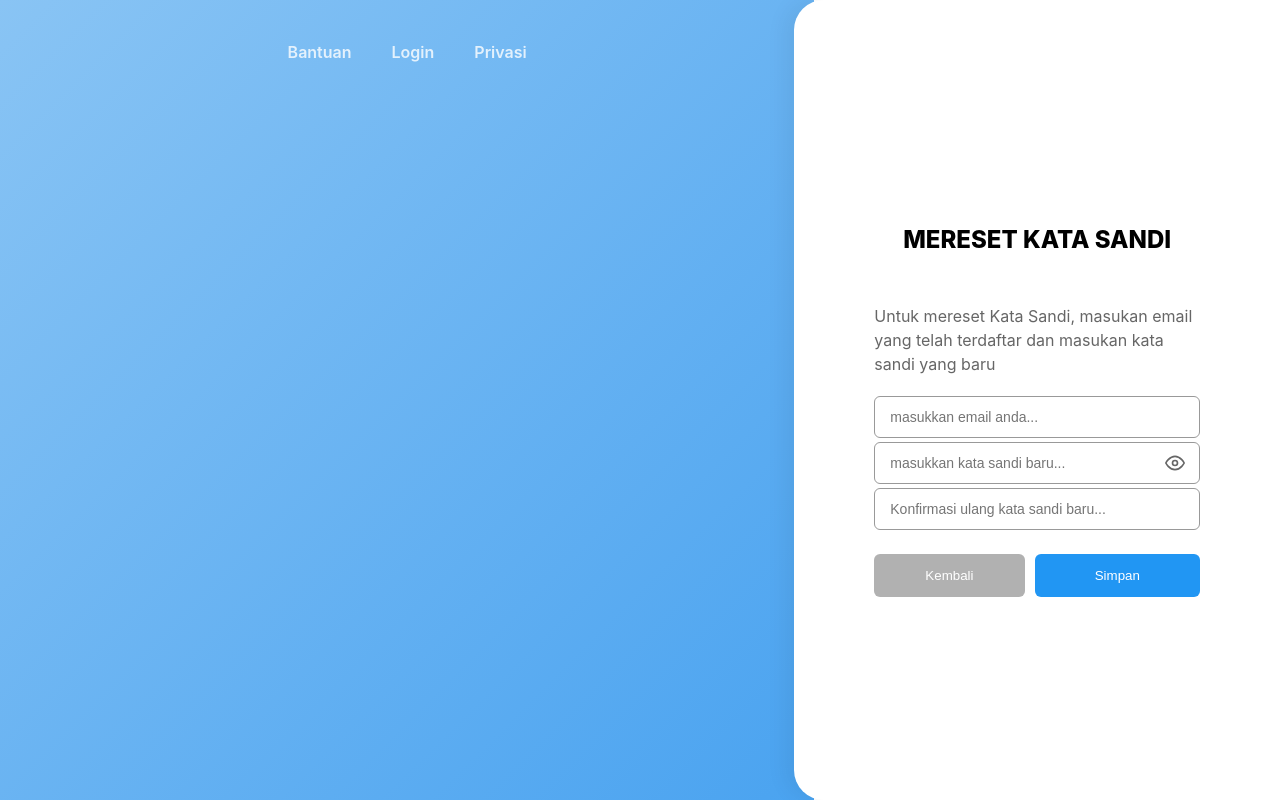
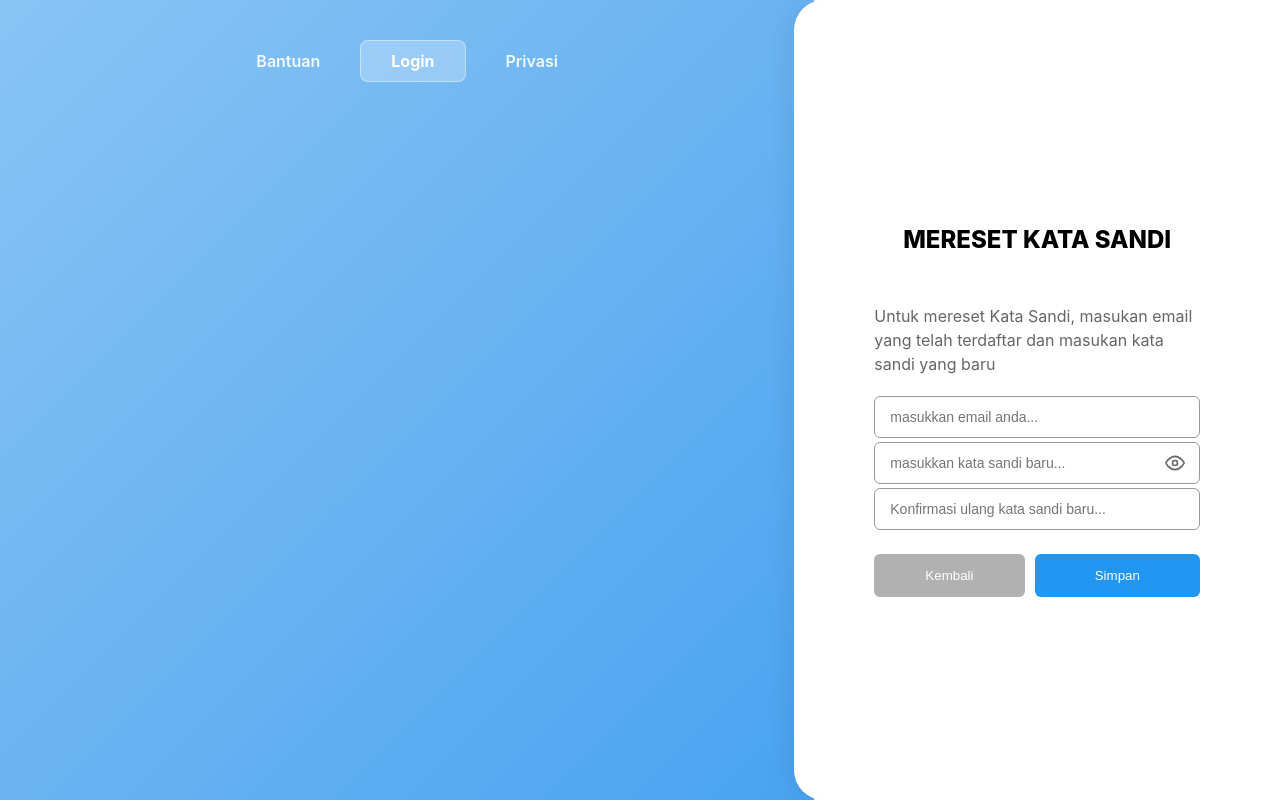
Before and after one commit to rapsz30/Sipenas---Sistem-Pengelolaan-Nomor-dan-Agenda-Surat, a React (Vite) app in the folder sipenas/: page /forgot-password in a window 1280 px wide. Built offline with nearby package versions, Linux system fonts and the light colour scheme.

Commit message:
Perbaiki Bug

```diff
--- a/sipenas/src/components/Navbar.tsx
+++ b/sipenas/src/components/Navbar.tsx
@@ -3,13 +3,32 @@ import "./Navbar.css";
 
 const Navbar = () => {
   const location = useLocation();
-  const isActive = (path: string) => location.pathname === path ? "nav-item-active" : "nav-item";
+  const isLoginGroup =
+    location.pathname === "/" ||
+    location.pathname === "/forgot-password" ||
+    location.pathname === "/forgot-username";
+
+  const isPrivacy = location.pathname === "/privacy";
 
   return (
     <nav className="shared-nav">
-      <Link to="#" className="nav-item">Bantuan</Link>
-      <Link to="/" className={isActive("/")}>Login</Link>
-      <Link to="/privacy" className={isActive("/privacy")}>Privasi</Link>
+      <Link to="#" className="nav-item">
+        Bantuan
+      </Link>
+
+      <Link
+        to="/"
+        className={isLoginGroup ? "nav-item-active" : "nav-item"}
+      >
+        Login
+      </Link>
+
+      <Link
+        to="/privacy"
+        className={isPrivacy ? "nav-item-active" : "nav-item"}
+      >
+        Privasi
+      </Link>
     </nav>
   );
 };
--- a/sipenas/src/layouts/AuthLayout.css
+++ b/sipenas/src/layouts/AuthLayout.css
@@ -29,6 +29,14 @@
   margin-left: -20px;
   z-index: 10;
 }
+
+.top-bar {
+  width: 100%;
+  display: flex;
+  justify-content: center;
+  margin-bottom: 40px;
+}
+
 
 .top-nav {
   display: flex;
--- a/sipenas/src/layouts/AuthLayout.tsx
+++ b/sipenas/src/layouts/AuthLayout.tsx
@@ -1,22 +1,15 @@
-import { Outlet, Link, useLocation } from "react-router-dom";
+import { Outlet } from "react-router-dom";
+import Navbar from "../components/Navbar";
 import "./AuthLayout.css";
 
 const AuthLayout = () => {
-  const location = useLocation();
-
-  const getLinkClass = (path: string) => {
-    return location.pathname === path ? "nav-btn-active" : "nav-link";
-  };
-
   return (
     <div className="auth-container">
       {/* Panel Kiri */}
       <div className="left-panel">
-        <nav className="top-nav">
-          <Link to="#" className="nav-link">Bantuan</Link>
-          <Link to="/" className={getLinkClass("/")}>Login</Link>
-          <Link to="/privacy" className={getLinkClass("/privacy")}>Privasi</Link>
-        </nav>
+        <div className="top-bar">
+          <Navbar />
+        </div>
       </div>
 
       {/* Panel Kanan */}
--- a/sipenas/src/pages/ForgotPass.tsx
+++ b/sipenas/src/pages/ForgotPass/ForgotPass.tsx
@@ -1,7 +1,7 @@
 import { useState } from "react";
 import { Link } from "react-router-dom";
-import InputField from "../components/InputField";
-import Button from "../components/Button";
+import InputField from "../../components/InputField";
+import Button from "../../components/Button";
 
 const ForgotPassword = () => {
   const [showPassword, setShowPassword] = useState(false);
--- a/sipenas/src/pages/ForgotUsn.tsx
+++ b/sipenas/src/pages/ForgotUsername/ForgotUsn.tsx
@@ -1,6 +1,6 @@
 import { Link } from "react-router-dom";
-import InputField from "../components/InputField";
-import Button from "../components/Button";
+import InputField from "../../components/InputField";
+import Button from "../../components/Button";
 
 const ForgotUsername = () => {
   return (
--- a/sipenas/src/pages/Login.tsx
+++ b/sipenas/src/pages/Login/Login.tsx
@@ -1,23 +1,25 @@
+import { useState } from "react";
 import { Link } from "react-router-dom";
-import InputField from "../components/InputField";
-import Button from "../components/Button";
+import InputField from "../../components/InputField";
+import Button from "../../components/Button";
 
 const Login = () => {
   return (
     <>
       <h2 className="page-title">LOGIN AKUN</h2>
+
       <form onSubmit={(e) => e.preventDefault()}>
         <InputField label="Nama Pengguna" placeholder="Nama Pengguna" />
 
-        <div style={{ textAlign: "left", marginBottom: "20px" }}>
+        <div
+          style={{
+            textAlign: "left",
+            marginBottom: "15px",
+          }}
+        >
           <Link
             to="/forgot-username"
-            style={{
-              fontSize: "14px",
-              color: "#3b82f6",
-              textDecoration: "none",
-              fontWeight: 525,
-            }}
+            style={{ fontSize: "14px", color: "#3b82f6", textDecoration: "none", fontWeight: "500"}}
           >
             Lupa Nama Pengguna?
           </Link>
@@ -29,19 +31,21 @@ const Login = () => {
           placeholder="Kata Sandi"
         />
 
-        <div style={{ textAlign: "left", marginBottom: "20px" }}>
+        <div
+          style={{
+            textAlign: "left",
+            marginBottom: "20px",
+          }}
+        >
           <Link
             to="/forgot-password"
-            style={{
-              fontSize: "14px",
-              color: "#3b82f6",
-              textDecoration: "none",
-              fontWeight: 525,
-            }}
+            style={{ fontSize: "14px", color: "#3b82f6", textDecoration: "none", fontWeight: "500"}}
           >
             Lupa Kata Sandi?
           </Link>
         </div>
+
+        <div className="captcha-section" style={{ marginBottom: "20px" }}></div>
 
         <Button type="submit" variant="primary">
           Masuk
--- a/sipenas/src/pages/Privacy.tsx
+++ b/sipenas/src/pages/Privacy/Privacy.tsx
@@ -1,4 +1,4 @@
-import Navbar from "../components/Navbar";
+import Navbar from "../../components/Navbar";
 import "./Privacy.css";
 
 const Privacy = () => {
```
Also changed, not shown: sipenas/src/App.tsx (+7 -5 lines), sipenas/src/pages/Privacy/Privacy.css (renamed from sipenas/src/pages/Privacy.css).
